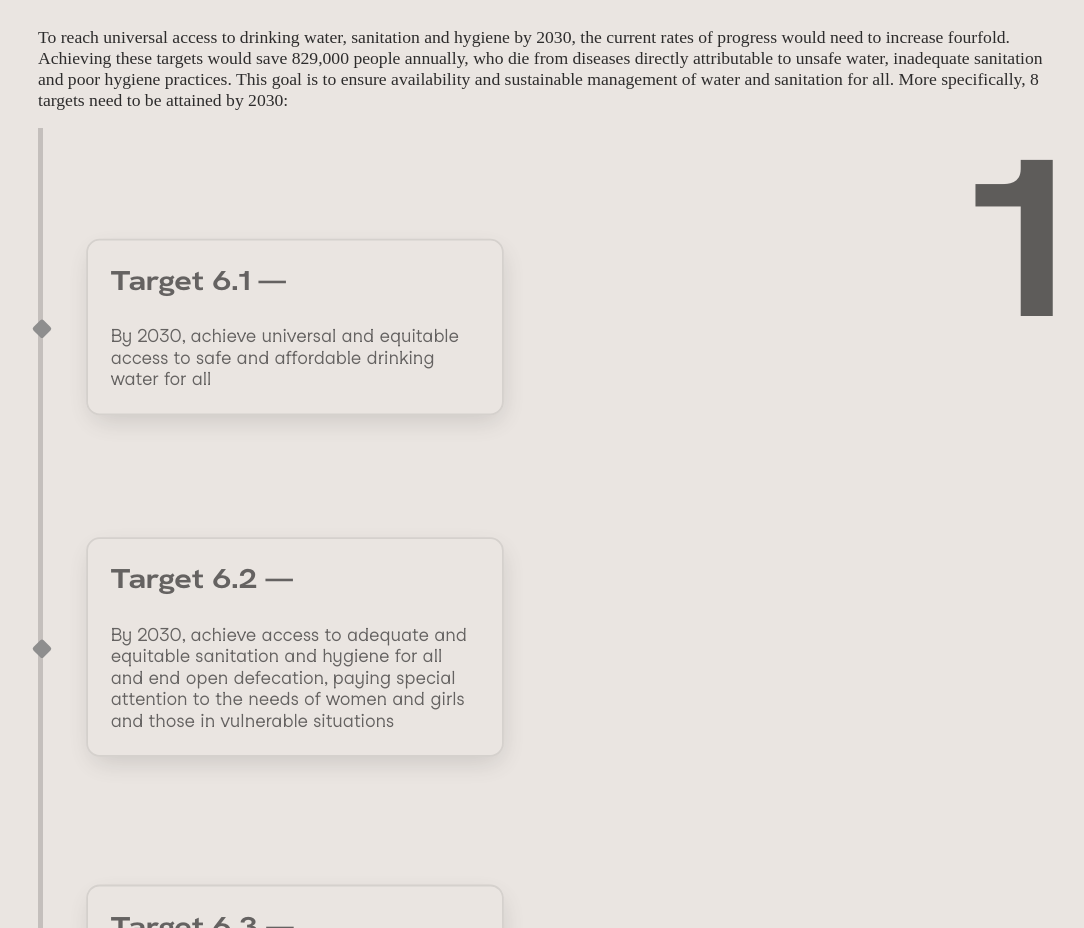
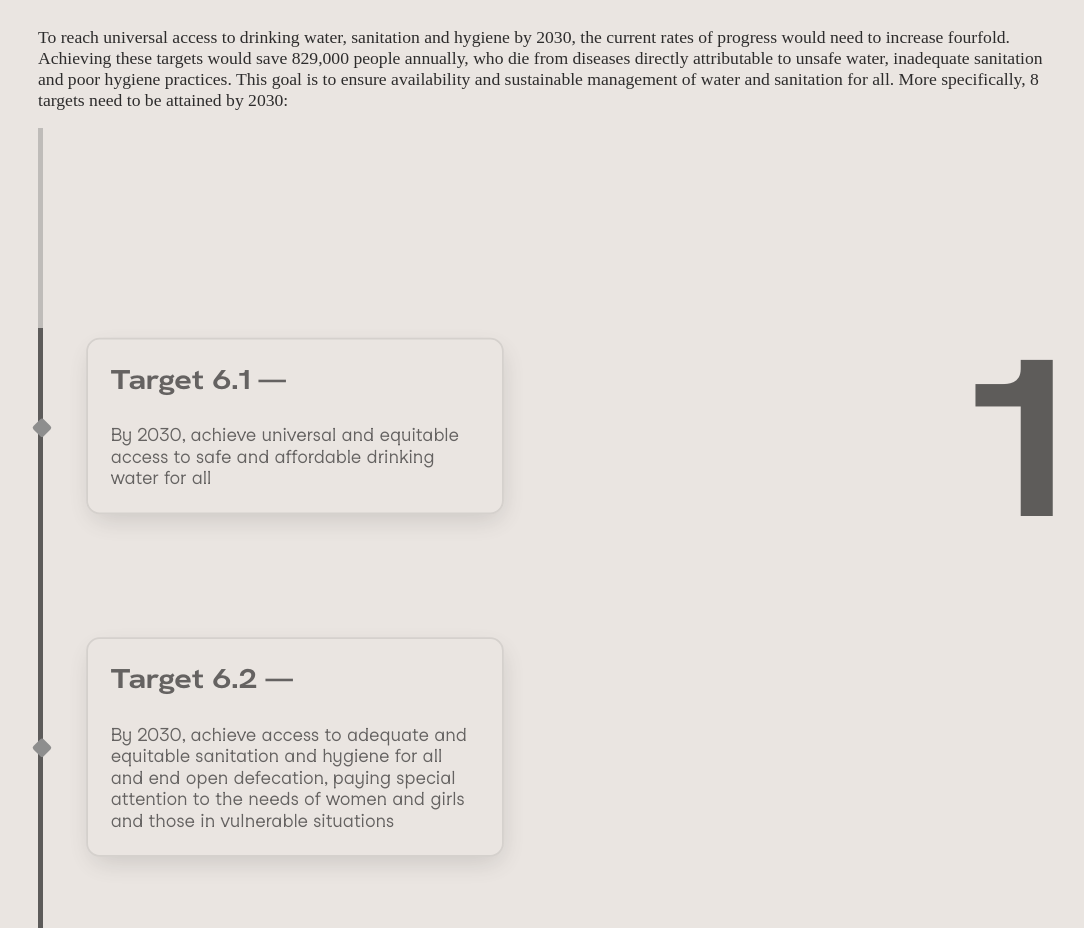
Before and after one commit to shashwtd/AquaAllies, a Next.js app: page /goals in a window 1280 px wide. Shown: the part 1523-2451 px from the top of the page, without its empty margins (88-1172 px from the left). Built offline with nearby package versions, Linux system fonts and the light colour scheme.

Commit message:
updated timeline animation

```diff
--- a/components/timeline/Timeline.module.css
+++ b/components/timeline/Timeline.module.css
@@ -11,6 +11,27 @@
   margin: 0 auto;
 }
 
+.timeline__path {
+  position: absolute;
+  top: 0;
+  left: 0;
+  width: .3rem;
+  height: 100%;
+  opacity: 0.6;
+  background: var(--gradient);
+  background-color: black;
+}
+
+.timeline__blur {
+  position: sticky;
+  top: calc(100% - 150px);
+  width: 0.3rem;
+  height: 200px;
+  background-color: var(--secondary);
+  opacity: 0.7;
+  clear: none;
+}
+
 .timeline__container::before {
   content: "";
   position: absolute;
@@ -18,8 +39,8 @@
   left: 0;
   width: .3rem;
   height: 100%;
-  background-color: var(--text);
-  opacity: 0.2;
+  opacity: 0.6;
+  background: var(--gradient);
 }
 
 .timeline__container::after {
@@ -58,6 +79,10 @@
   position: relative;
   margin: 4em 0;
   color: var(--text);
+}
+
+.timeline__item:first-child {
+  margin-top: 0;
 }
 
 .timeline__item::after {
--- a/components/timeline/Timeline.tsx
+++ b/components/timeline/Timeline.tsx
@@ -10,11 +10,15 @@ const Timeline = () => {
   const timeline = useRef(null);
   const timelineItems = useRef(null);
 
-  useEffect(() => {}, []);
+  useEffect(() => {
+
+  }, []);
 
   return (
     <div className={styles.timeline}>
       <div className={styles.timeline__container} ref={timeline}>
+        <div className={styles.timeline__path}></div>
+        <div className={styles.timeline__blur}></div>
         <div className={styles.num} id="timelineNum">
           <span>1</span>
         </div>
```
